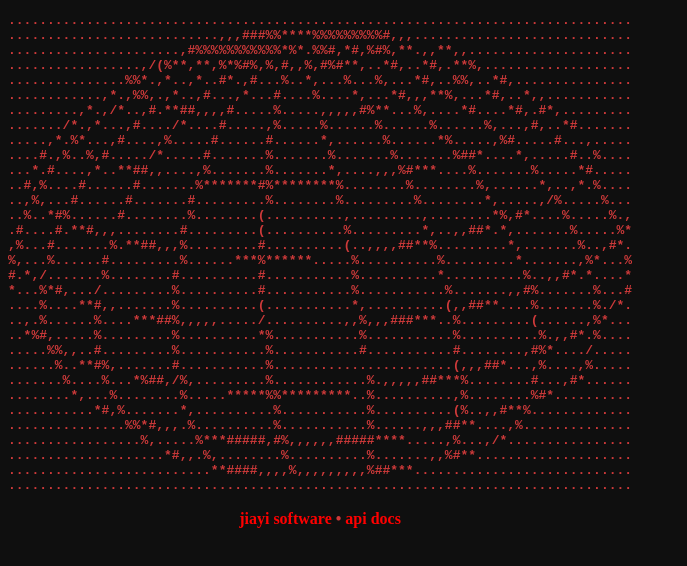
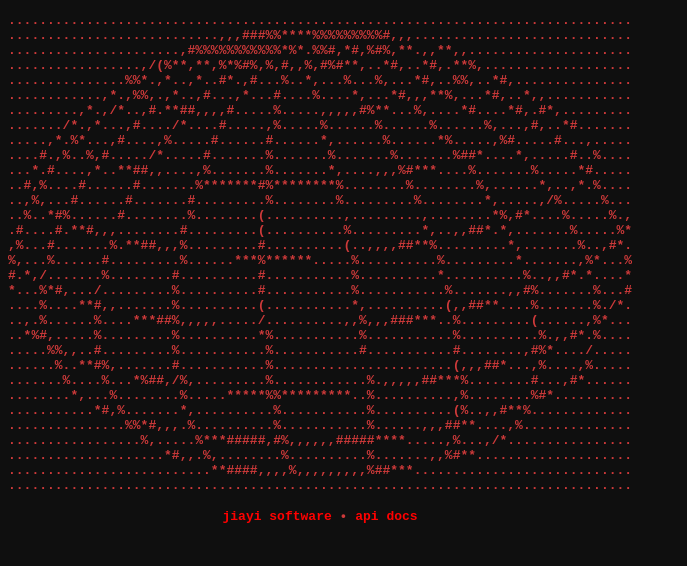
Before and after one commit to notcarlton/jiayi-api, a Next.js app: page / in a window 1280 px wide. Shown: the top 566 px of the page, without its empty margins (0-687 px from the left). Built offline with nearby package versions, Linux system fonts and the light colour scheme.

Commit message:
monsospace

```diff
--- a/src/app/globals.css
+++ b/src/app/globals.css
@@ -13,7 +13,7 @@
 body {
   background-color: var(--bg-primary);
   color: var(--accent);
-  font-family: monsospace;
+  font-family: monospace;
   font-weight: bolder;
 
   margin: 8px;
```
